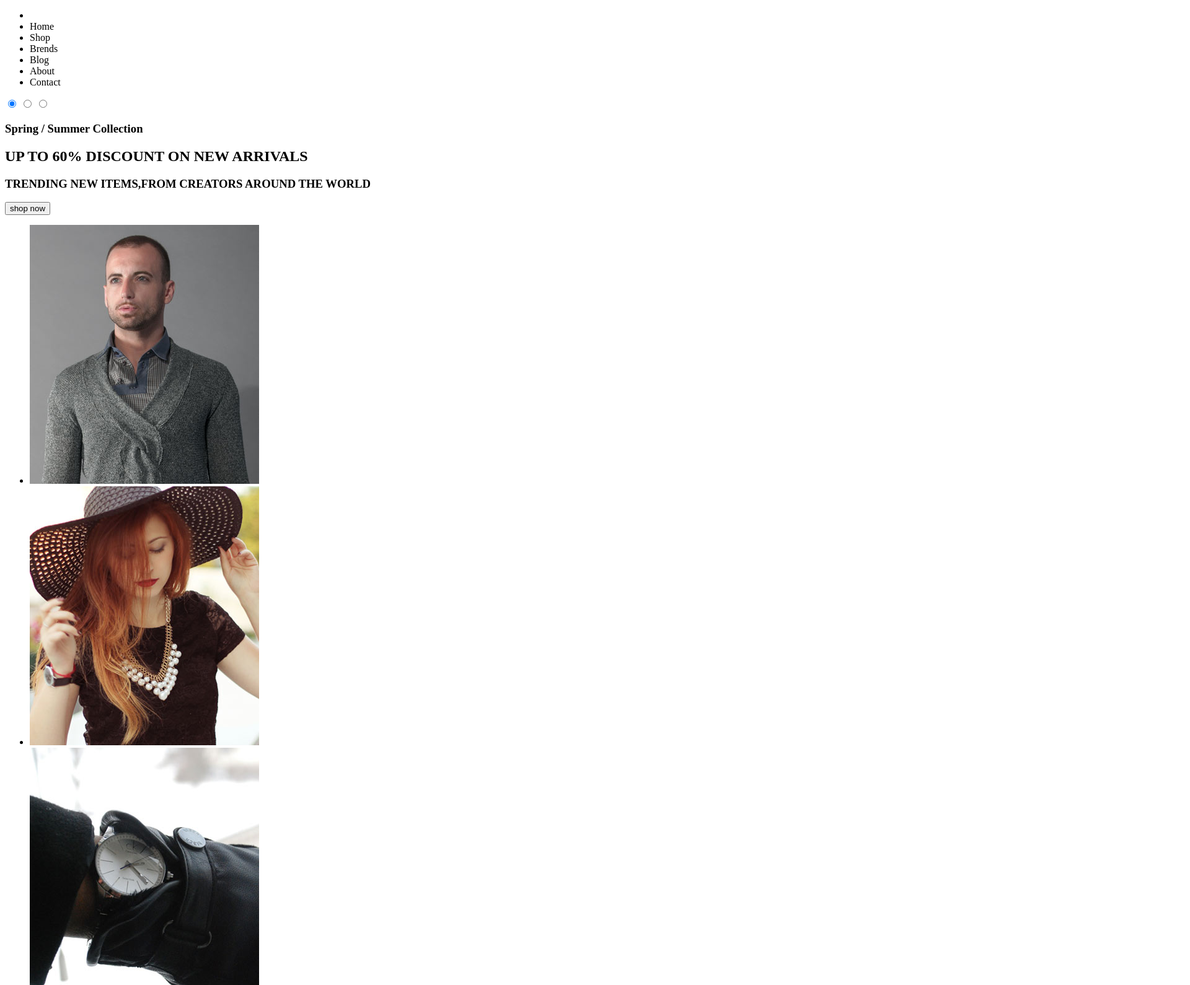
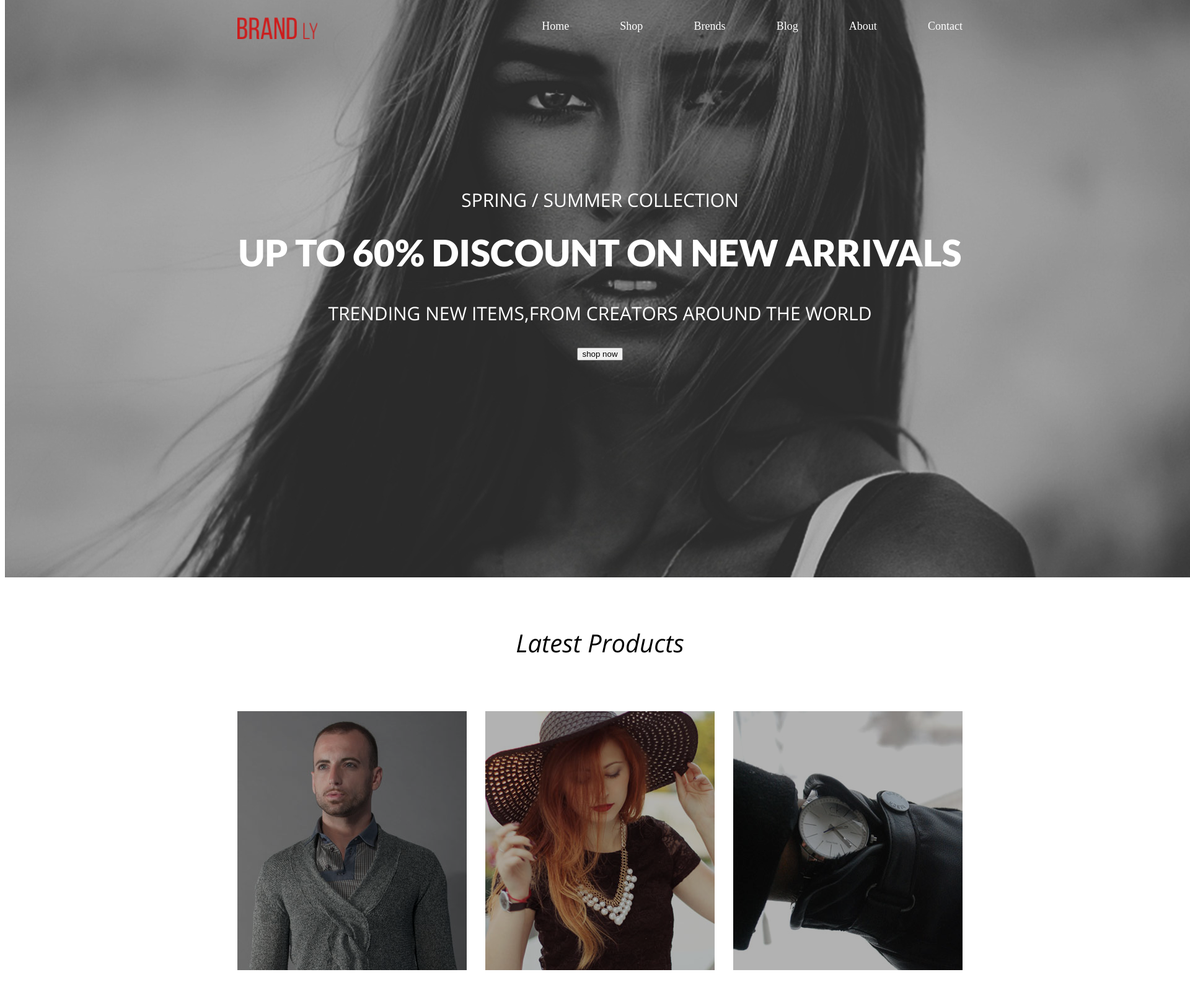
Before and after one commit to mega-hertz91/Brandly, a plain HTML site: page index.html in a window 1280 px wide. Shown: the top 1590 px of the page at 62% size, 1920 px wide, since content can reach past the window. Drawn offline with nearby package versions, Linux system fonts and the light colour scheme.

Commit message:
Завершение сеток

```diff
--- a/css/style.css
+++ b/css/style.css
@@ -1,3 +1,7 @@
+/*Шрифты
+font-family: 'Lato', sans-serif;
+font-family: 'Open Sans', sans-serif;
+*/
 .visyally-hidden {
     position: absolute;
     width: 1px;
@@ -8,3 +12,211 @@
     clip: rect(0 0 0 0);
     overflow: hidden;
 }
+.body {
+    width: 1920px;
+    font-family: 'Open Sans', sans-serif;
+    font-size: 18px;
+    color: white;
+}
+.head {
+    position: relative;
+    width: 1920px;
+    height: 934px;
+    margin: auto;
+    background-image: url("../img/girl.png");
+    background-repeat: no-repeat;
+    background-size: 1920px 932px;
+    background-position: 50% 0;
+    margin-top: -8px;
+}
+.head::before {
+    content: "";
+    position: absolute;
+    top: 0;
+    bottom: 0;
+    left: 0;
+    width: 1920px;
+    height: 932px;
+    background: rgba(0, 0, 0, 0.3);
+}
+.head-fill {
+    position: relative;
+    width: 1170px;
+    min-height: 934px;
+    margin: auto;
+    padding-top: 28px;
+    z-index: 1;
+}
+.head-slide-control {
+
+}
+.main-navigation {
+    width: 1170px;
+    min-height: 35px;
+}
+.main-navigation-list {
+    list-style: none;
+    padding: 0;
+    margin: 0;
+
+    display: flex;
+    justify-content: space-between;
+}
+.site-logo {
+    display: block;
+    width: 129px;
+    height: 35px;
+    background-image: url("../img/logo.png");
+    background-repeat: no-repeat;
+    background-size: cover;
+    margin-right: 280px;
+}
+.main-navigation-link {
+    display: block;
+    color: white;
+    font-family: inherit;
+    font-size: 18px;
+    line-height: 19px;
+    text-decoration: none;
+    margin-top: 5px;
+}
+.head-slide {
+    text-align: center;
+    color: white;
+}
+.head-slide h2,
+.head-slide h3 {
+    padding: 0;
+    margin: 0;
+}
+.head-slide .first-element {
+    margin-top: 242px;
+    margin-bottom: 37px;
+}
+.head-slide .second-element {
+    margin-bottom: 37px;
+}
+.head-slide h3 {
+    font-family: 'Open Sans', sans-serif;
+    font-size: 30px;
+    line-height: 36px;
+    font-weight: 300;
+    text-transform: uppercase;
+}
+.head-slide h2 {
+    font-family: 'Lato',sans-serif;
+    font-size: 59px;
+    line-height: 60px;
+    font-weight: 900;
+    margin-bottom: 50px;
+}
+.main-content {
+
+}
+.main-content-fill {
+    margin: auto;
+    width: 1920px;
+}
+.products {
+    width: 1170px;
+    min-height: 1058px;
+    margin: auto;
+}
+.products img {
+    filter: brightness(70%);
+}
+.products-logo {
+    display: block;
+    font-family: 'Open Sans', sans-serif;
+    font-size: 40px;
+    line-height: 40px;
+    font-style: italic;
+    font-weight: 300;
+    text-align: center;
+    margin-top: 84px;
+    margin-bottom: 90px;
+}
+.products-list {
+    list-style: none;
+    margin: 0;
+    padding: 0;
+    display: flex;
+    flex-wrap: wrap;
+    justify-content: space-between;
+}
+.products-item:first-of-type {
+    margin-bottom: 23px;
+}
+.products-item:last-of-type {
+    margin-bottom: 58px;
+}
+.trending {
+    width: 100%;
+    min-height: 915px;
+    background-image: url("../img/background.png");
+    background-repeat: no-repeat;
+    background-size: cover;
+    padding-top: 1px;
+}
+.trending-products {
+    width: 1170px;
+    margin: auto;
+    display: flex;
+}
+.left-column {
+    margin-right: 30px;
+}
+.trending-logo {
+    display: block;
+    font-family: 'Open Sans', sans-serif;
+    font-size: 40px;
+    line-height: 40px;
+    font-style: italic;
+    font-weight: 300;
+    text-align: center;
+    margin-top: 79px;
+    margin-bottom: 90px;
+}
+.blog {
+    width: 100%;
+    height: 945px;
+}
+.blog-list {
+    width: 1170px;
+    margin: auto;
+    display: flex;
+    flex-wrap: wrap;
+    justify-content: space-between;
+}
+.blog-item {
+    width: 570px;
+    height: 780px;
+}
+.blog-logo {
+    display: block;
+    font-family: 'Open Sans', sans-serif;
+    font-size: 40px;
+    line-height: 40px;
+    font-style: italic;
+    font-weight: 300;
+    text-align: center;
+    margin-top: 88px;
+    margin-bottom: 92px;
+}
+.foo {
+    width: 1920px;
+    height: 250px;
+    margin: auto;
+    margin-top: 10px;
+    margin-bottom: 160px;
+    background-image: url("../img/foo.jpg");
+}
+.form-caption {
+    padding: 0;
+    margin: 0;
+}
+.footer-wrap {
+    width: 1170px;
+    height: 250px;
+    margin: auto;
+}
--- a/index.html
+++ b/index.html
@@ -3,6 +3,8 @@
 <head>
     <meta charset="UTF-8">
     <title>Brandly</title>
+    <link href="https://fonts.googleapis.com/css?family=Lato:400,700,900" rel="stylesheet">
+    <link href="https://fonts.googleapis.com/css?family=Lato:400,700,900|Open+Sans:300,300i,400" rel="stylesheet">
     <link type="text/css" href="css/style.css" rel="stylesheet">
 </head>
 <body>
@@ -14,35 +16,34 @@
                         <a class="site-logo"></a>
                     </li>
                     <li class="main-navigation-item">
-                        <a class="main-navigation-link">Home</a>
+                        <a class="main-navigation-link" href="#">Home</a>
                     </li>
                     <li class="main-navigation-item">
-                        <a class="main-navigation-link">Shop</a>
+                        <a class="main-navigation-link" href="#">Shop</a>
                     </li>
                     <li class="main-navigation-item">
-                        <a class="main-navigation-link">Brends</a>
+                        <a class="main-navigation-link" href="#">Brends</a>
                     </li>
                     <li class="main-navigation-item">
-                        <a class="main-navigation-link">Blog</a>
+                        <a class="main-navigation-link" href="#">Blog</a>
                     </li>
                     <li class="main-navigation-item">
-                        <a class="main-navigation-link">About</a>
+                        <a class="main-navigation-link" href="#">About</a>
                     </li>
                     <li class="main-navigation-item">
-                        <a class="main-navigation-link">Contact</a>
+                        <a class="main-navigation-link" href="#">Contact</a>
                     </li>
                 </ul>
             </nav>
-        </div>
-        <div class="head-slide-control">
+            <div class="head-slide-control visyally-hidden">
                 <input type="radio" name="control" id="radio1" checked>
                 <input type="radio" name="control" id="radio2" >
                 <input type="radio" name="control" id="radio3" >
             </div>
             <div class="head-slide">
-            <h3>Spring / Summer Collection</h3>
+                <h3 class="first-element">Spring / Summer Collection</h3>
                 <h2>UP TO 60% DISCOUNT ON NEW ARRIVALS</h2>
-            <h3>TRENDING NEW ITEMS,FROM CREATORS AROUND THE WORLD</h3>
+                <h3 class="second-element">TRENDING NEW ITEMS,FROM CREATORS AROUND THE WORLD</h3>
                 <button class="head-slide-button" type="button">shop now</button>
                 <div class="label-controls">
                     <label for="radio1"></label>
@@ -50,12 +51,13 @@
                     <label for="radio3"></label>
                 </div>
             </div>
+        </div>
     </header>
     <main class="main-content">
         <div class="main-content-fill">
             <section class="products">
                 <h2 class="visyally-hidden">Products</h2>
-                <div class="products-logo"></div>
+                <p class="products-logo">Latest Products</p>
                 <ul class="products-list">
                     <li class="products-item">
                         <img src="img/men.jpg" width="370" height="418" alt="Men">
@@ -76,9 +78,12 @@
             </section>
             <section class="trending">
                 <h2 class="visyally-hidden">Trend</h2>
-                <div class="trending-logo"></div>
+                <p class="trending-logo">Trending Items</p>
                 <div class="trending-products">
-                    <img src="/img/jacket.jpg" width="570" height="570" alt="Jacket">
+                    <div class="left-column">
+                        <img src="img/jacket.jpg" width="570" height="570" alt="Jacket">
+                    </div>
+                    <div class="right-column">
                         <h3 class="trending-caption">NATHAN STEWART JACKET</h3>
                         <p>Summer/Autumn Collection</p>
                         <p>Classic Nathan Stewart Jacket from his latest collection.
@@ -100,9 +105,11 @@
                             </div>
                         </div>
                     </div>
+                </div>
             </section>
             <section class="blog">
                 <h2 class="visyally-hidden">Blog</h2>
+                <p class="blog-logo">From The Blog</p>
                 <div class="blog-list">
                     <div class="blog-item">
                         <img src="img/german-fashion.jpg" width="570" height="400" alt="German-fashion">
```
Also changed, not shown: img/background.png (added), img/blog.svg, img/logo.png (added), img/logo.svg (deleted). Lines whose indentation alone changed are shown as unchanged.
